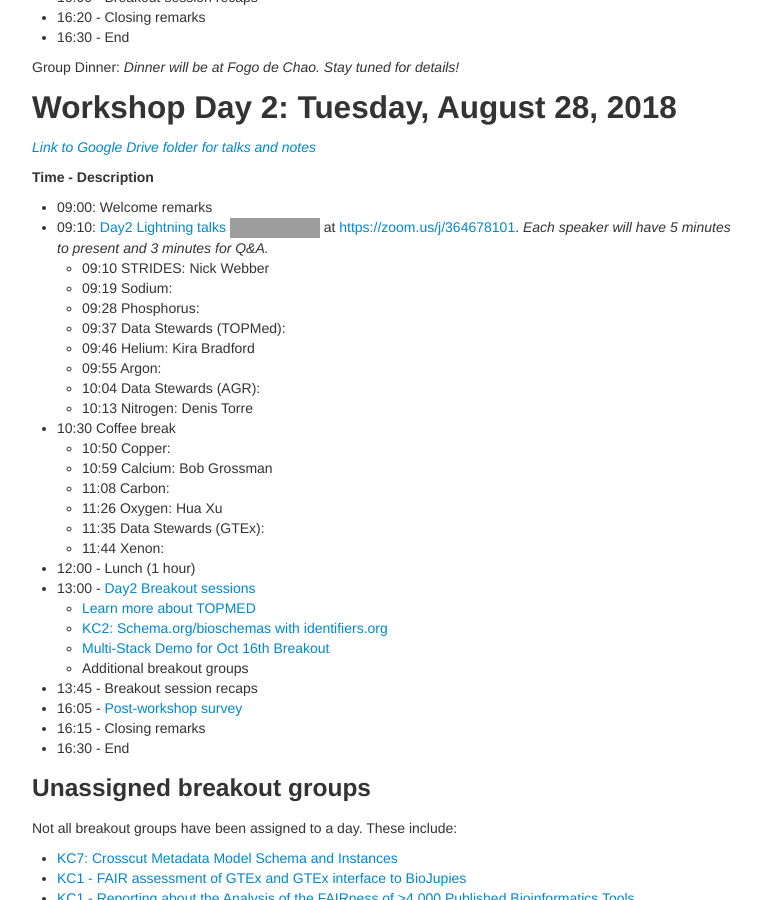
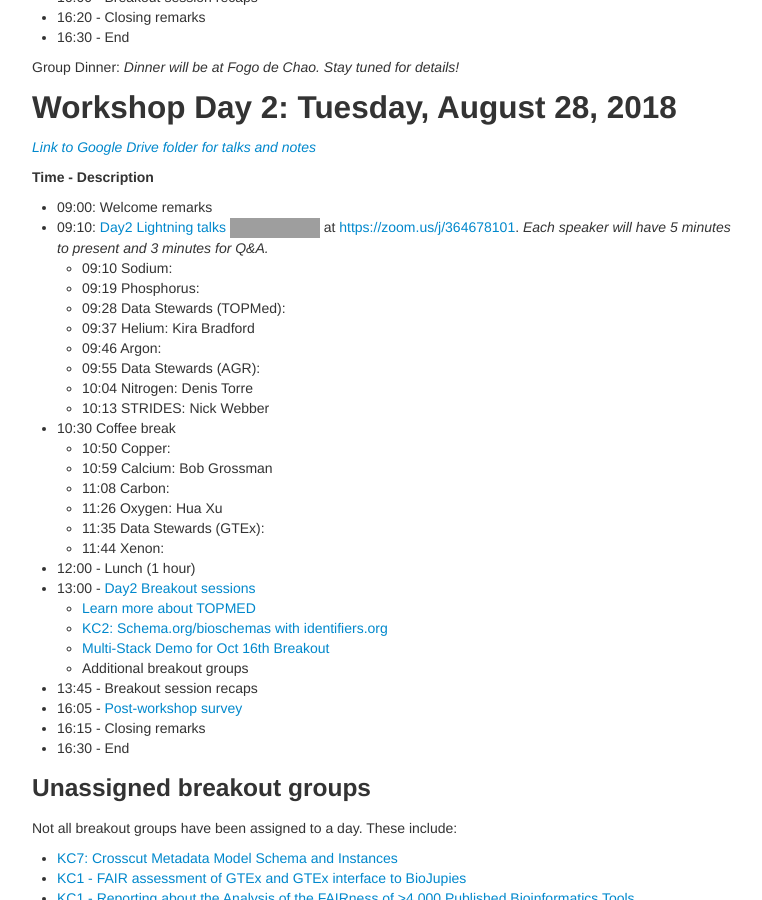
Before and after one commit to dcppc/2018-august-workshop, a Jekyll site: the page built from docs/agenda.md, in a window 1280 px wide and 900 px high, scrolled down 868 px. Shown: the whole window, without its empty margins (258-1020 px from the left). Built offline with Jekyll 4.4.1, drawn with Linux system fonts in a browser that asks for light colours; grey boxes are pictures that could not be loaded.

```diff
--- a/docs/agenda.md
+++ b/docs/agenda.md
@@ -51,14 +51,14 @@ Group Dinner: _Dinner will be at Fogo de Chao. Stay tuned for details!_
 - 09:00: Welcome remarks
 - 09:10: [Day2 Lightning talks](https://github.com/dcppc/2018-august-workshop/issues/2)
 ![github](https://img.shields.io/badge/Connect%20-via%20Zoom-blue.svg)   at <https://zoom.us/j/364678101>. _Each speaker will have 5 minutes to present and 3 minutes for Q&A._
-	- 09:10 STRIDES: Nick Webber
-	- 09:19 Sodium:
-	- 09:28 Phosphorus:
-	- 09:37 Data Stewards (TOPMed):
-	- 09:46 Helium: Kira Bradford
-	- 09:55 Argon:
-	- 10:04 Data Stewards (AGR):
-	- 10:13 Nitrogen: Denis Torre
+	- 09:10 Sodium:
+	- 09:19 Phosphorus:
+	- 09:28 Data Stewards (TOPMed):
+	- 09:37 Helium: Kira Bradford
+	- 09:46 Argon:
+	- 09:55 Data Stewards (AGR):
+	- 10:04 Nitrogen: Denis Torre
+	- 10:13 STRIDES: Nick Webber
 - 10:30 Coffee break
 	- 10:50 Copper:
 	- 10:59 Calcium: Bob Grossman
```
